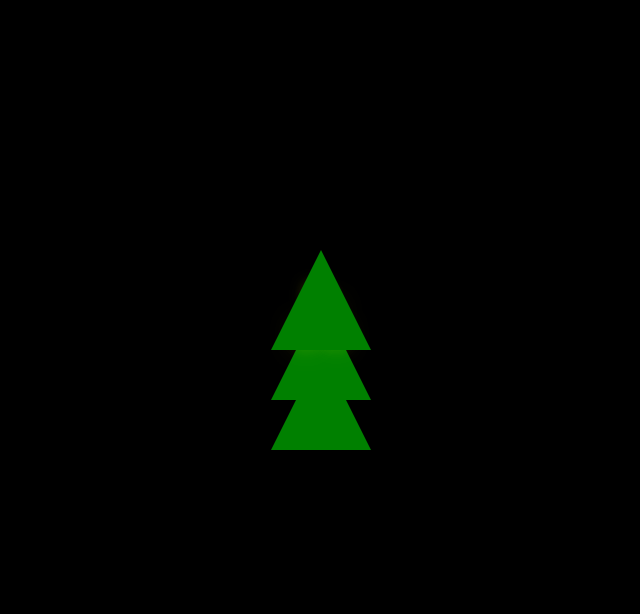
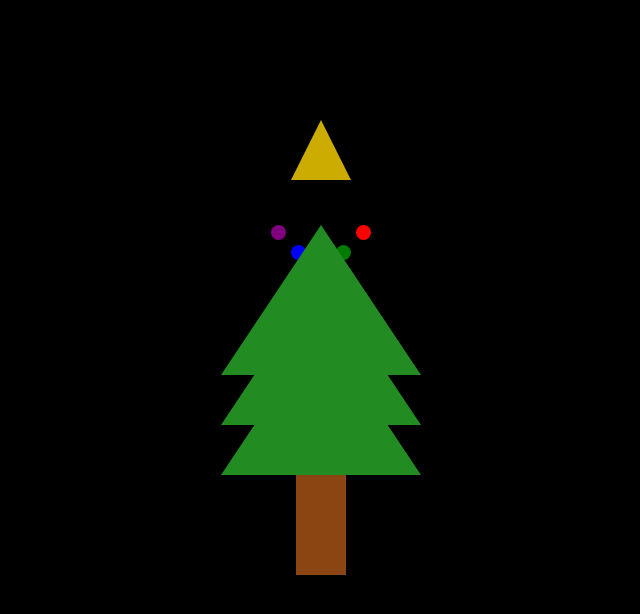
Before and after one commit to 123wx/testCline, a plain HTML site: page index.html in a window 1280 px wide. Shown: the whole page, without its empty margins (319-959 px from the left). Drawn offline with Linux system fonts and the light colour scheme.

Commit message:
Enhanced Christmas tree with trunk, star, and colorful lights

```diff
--- a/index.html
+++ b/index.html
@@ -15,92 +15,120 @@
       position: relative;
       width: 0;
       height: 0;
-      border-left: 50px solid transparent;
-      border-right: 50px solid transparent;
-      border-bottom: 100px solid green;
+      border-left: 100px solid transparent;
+      border-right: 100px solid transparent;
+      border-bottom: 150px solid #228B22;
     }
 
     .tree::before {
       content: '';
       position: absolute;
       top: -50px;
-      left: -50px;
+      left: -100px;
       width: 0;
       height: 0;
-      border-left: 50px solid transparent;
-      border-right: 50px solid transparent;
-      border-bottom: 100px solid green;
+      border-left: 100px solid transparent;
+      border-right: 100px solid transparent;
+      border-bottom: 150px solid #228B22;
     }
 
     .tree::after {
       content: '';
       position: absolute;
       top: -100px;
-      left: -50px;
+      left: -100px;
       width: 0;
       height: 0;
-      border-left: 50px solid transparent;
-      border-right: 50px solid transparent;
-      border-bottom: 100px solid green;
+      border-left: 100px solid transparent;
+      border-right: 100px solid transparent;
+      border-bottom: 150px solid #228B22;
+    }
+
+    .trunk {
+      position: absolute;
+      top: 150px;
+      left: -25px;
+      width: 50px;
+      height: 100px;
+      background: #8B4513;
     }
 
     .lights {
       position: absolute;
-      width: 10px;
-      height: 10px;
+      width: 15px;
+      height: 15px;
       background: yellow;
       border-radius: 50%;
       box-shadow: 0 0 10px yellow;
       animation: glow 1s infinite alternate;
     }
 
-    .lights:nth-child(1) {
-      top: -20px;
-      left: -20px;
-      animation-delay: 0s;
+    .lights.red {
+      background: red;
+      box-shadow: 0 0 10px red;
     }
 
-    .lights:nth-child(2) {
-      top: -40px;
-      left: 0;
-      animation-delay: 0.2s;
+    .lights.blue {
+      background: blue;
+      box-shadow: 0 0 10px blue;
     }
 
-    .lights:nth-child(3) {
-      top: -20px;
-      right: -20px;
-      animation-delay: 0.4s;
+    .lights.green {
+      background: green;
+      box-shadow: 0 0 10px green;
     }
 
-    .lights:nth-child(4) {
-      top: -60px;
-      left: -10px;
-      animation-delay: 0.6s;
+    .lights.purple {
+      background: purple;
+      box-shadow: 0 0 10px purple;
     }
 
-    .lights:nth-child(5) {
-      top: -60px;
-      right: -10px;
-      animation-delay: 0.8s;
+    .star {
+      position: absolute;
+      top: -200px;
+      left: -25px;
+      width: 0;
+      height: 0;
+      border-left: 25px solid transparent;
+      border-right: 25px solid transparent;
+      border-bottom: 50px solid gold;
+      animation: twinkle 1s infinite alternate;
     }
 
     @keyframes glow {
       from {
-        box-shadow: 0 0 10px yellow;
+        box-shadow: 0 0 10px currentColor;
       }
       to {
-        box-shadow: 0 0 20px yellow, 0 0 30px yellow;
+        box-shadow: 0 0 20px currentColor, 0 0 30px currentColor;
+      }
+    }
+
+    @keyframes twinkle {
+      from {
+        transform: scale(1);
+        opacity: 1;
+      }
+      to {
+        transform: scale(1.2);
+        opacity: 0.8;
       }
     }
   </style>
 </head>
 <body>
   <div class="tree">
-    <div class="lights"></div>
-    <div class="lights"></div>
-    <div class="lights"></div>
-    <div class="lights"></div>
-    <div class="lights"></div>
+    <div class="trunk"></div>
+    <div class="star"></div>
+    <div class="lights red" style="top: -20px; left: -20px; animation-delay: 0s;"></div>
+    <div class="lights blue" style="top: -40px; left: 0; animation-delay: 0.2s;"></div>
+    <div class="lights green" style="top: -20px; right: -20px; animation-delay: 0.4s;"></div>
+    <div class="lights purple" style="top: -60px; left: -10px; animation-delay: 0.6s;"></div>
+    <div class="lights red" style="top: -60px; right: -10px; animation-delay: 0.8s;"></div>
+    <div class="lights blue" style="top: -80px; left: -30px; animation-delay: 1s;"></div>
+    <div class="lights green" style="top: -80px; right: -30px; animation-delay: 1.2s;"></div>
+    <div class="lights purple" style="top: -100px; left: -50px; animation-delay: 1.4s;"></div>
+    <div class="lights red" style="top: -100px; right: -50px; animation-delay: 1.6s;"></div>
   </div>
 </body>
 </html>
```
